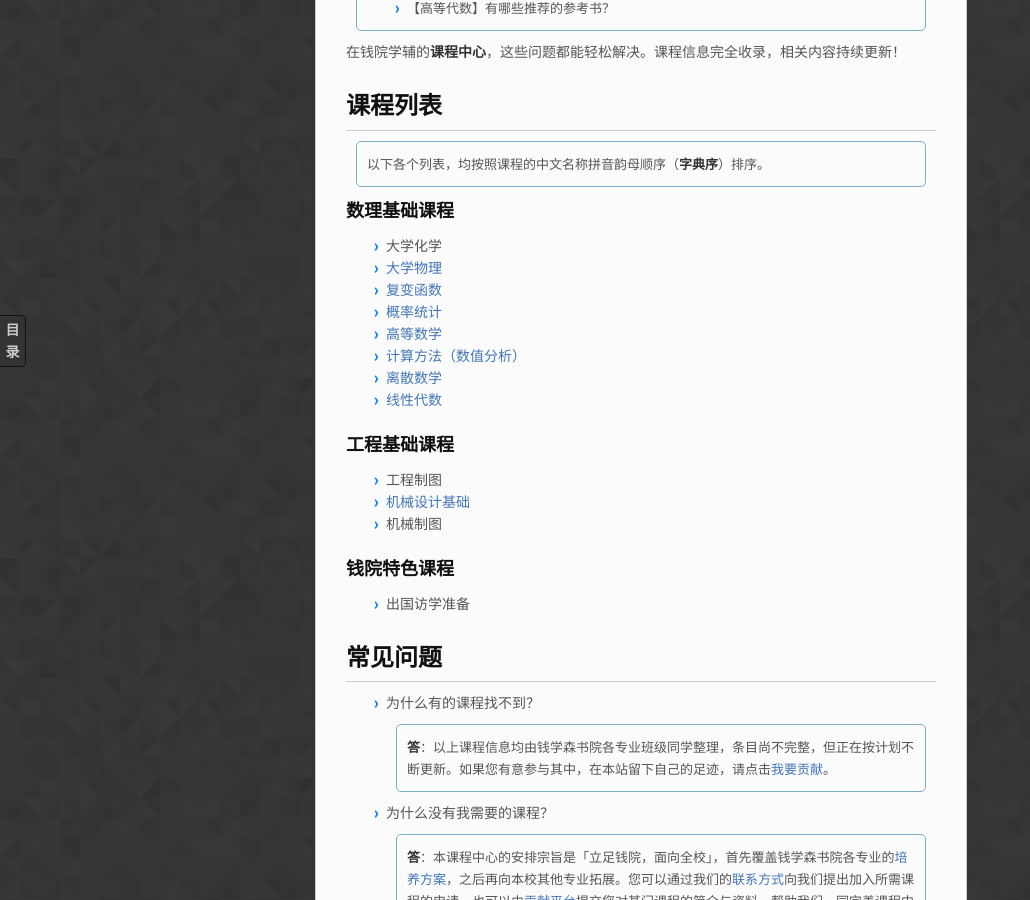
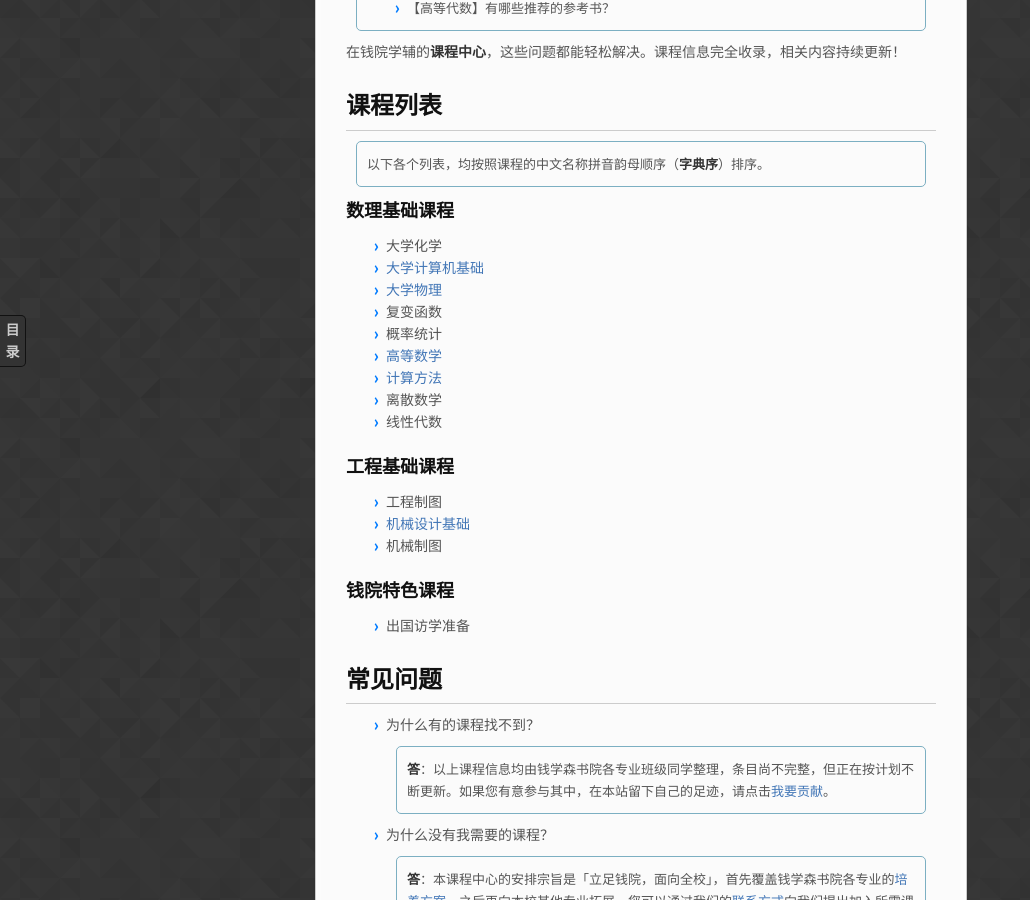
Before and after one commit to qyxf/qyxf.github.io, a Jekyll site: the page built from course/index.md, in a window 1280 px wide and 900 px high, scrolled down 622 px. Shown: the whole window, without its empty margins (0-1030 px from the left). Built offline with Jekyll 4.4.1, drawn with Linux system fonts in a browser that asks for light colours; some web fonts are replaced; our own code applies the rules of GitHub Pages for plain Markdown files; comment, search, counter and statistics services are not loaded.

Commit message:
Fix the mistakes in course index
Former-commit-id: b0c2a7b23d84f2cd24f404edf7efe0c946469b1d

```diff
--- a/course/index.md
+++ b/course/index.md
@@ -22,13 +22,14 @@ author: '[![能动少C71尤佳睿](person)](@xjtu-blacksmith)、[![自动化钱7
 ### 数理基础课程
 
 - 大学化学
+- [大学计算机基础](fundamentals-of-college-computer)
 - [大学物理](university-physics)
-- [复变函数](complex-function)
-- [概率统计](probability-and-statistics)
+- 复变函数
+- 概率统计
 - [高等数学](advanced-mathematics)
-- [计算方法（数值分析）](numerical-analysis)
-- [离散数学](discrete-mathematics)
-- [线性代数](linear-algebra)
+- [计算方法](computing-methods)
+- 离散数学
+- 线性代数
 
 ### 工程基础课程
 
```
